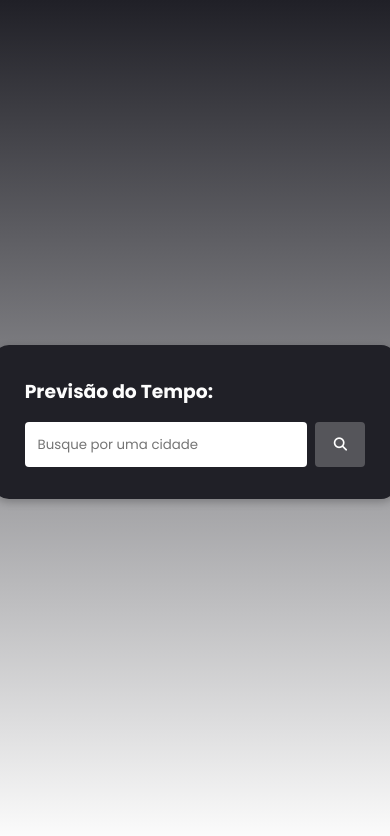
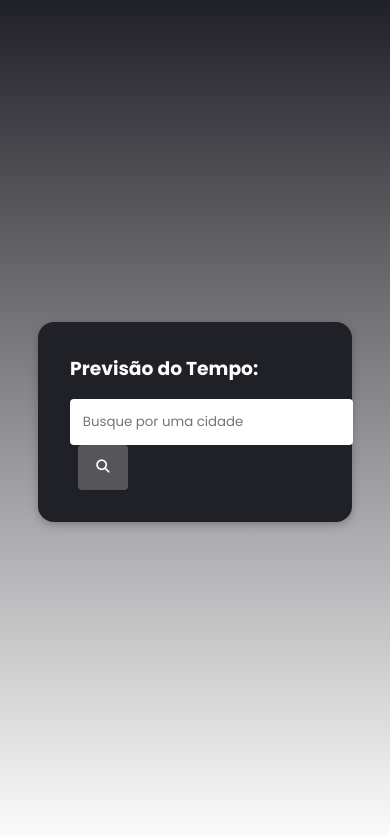
Before and after one commit to lucasshira/weather-app, a plain HTML site: page index.html in a window 390 px wide. Drawn offline with Linux system fonts and the light colour scheme.

Commit message:
finishing the project

```diff
--- a/script.js
+++ b/script.js
@@ -1,5 +1,4 @@
 const apiKey = "55b05574caec81b29eaaff5562b7c100";
-const apiCountryURL = "https://flagsapi.com/:country_code/:style/:size.png";
 
 const accessKey = "WC_OeqF4OlVD16mM9EqtZduIjg_KT7sOoXAzbpDGeo0";
 
@@ -28,7 +27,6 @@ const showWeatherData = async(city) => {
     tempElement.innerHTML = parseInt(data.main.temp);
     descElement.innerHTML = data.weather[0].description;
     weatherIconElement.setAttribute("src", `https://openweathermap.org/img/wn/${data.weather[0].icon}.png`);
-    countryElement.setAttribute("src", apiCountryURL + data.sys.country);
     humidityElement.innerHTML = `${data.main.humidity}%`;
     windElement.innerHTML = `${data.wind.speed}km/h`;
     weatherContainer.classList.remove("hide");
--- a/style.css
+++ b/style.css
@@ -35,6 +35,7 @@ body {
 
 .form-input-container {
     display: flex;
+    flex-wrap: wrap;
 }
 
 .form input {
@@ -53,6 +54,11 @@ body {
     border: none;
     border-radius: 4px;
     cursor: pointer;
+    transition: all 200ms;
+}
+
+.form button:hover {
+    background-color: #fdfdfd7f;
 }
 
 #weather-data {
@@ -104,3 +110,18 @@ body {
     margin: 0.6rem;
     padding: 0.6rem;
 }
+
+@media only screen and (max-width: 600px) {
+    .container {
+        max-width: 250px
+    }
+
+    .form input {
+        flex: 1;
+    }
+
+    .form button {
+        margin-left: 8px;
+        width: auto;
+    }
+}
```
